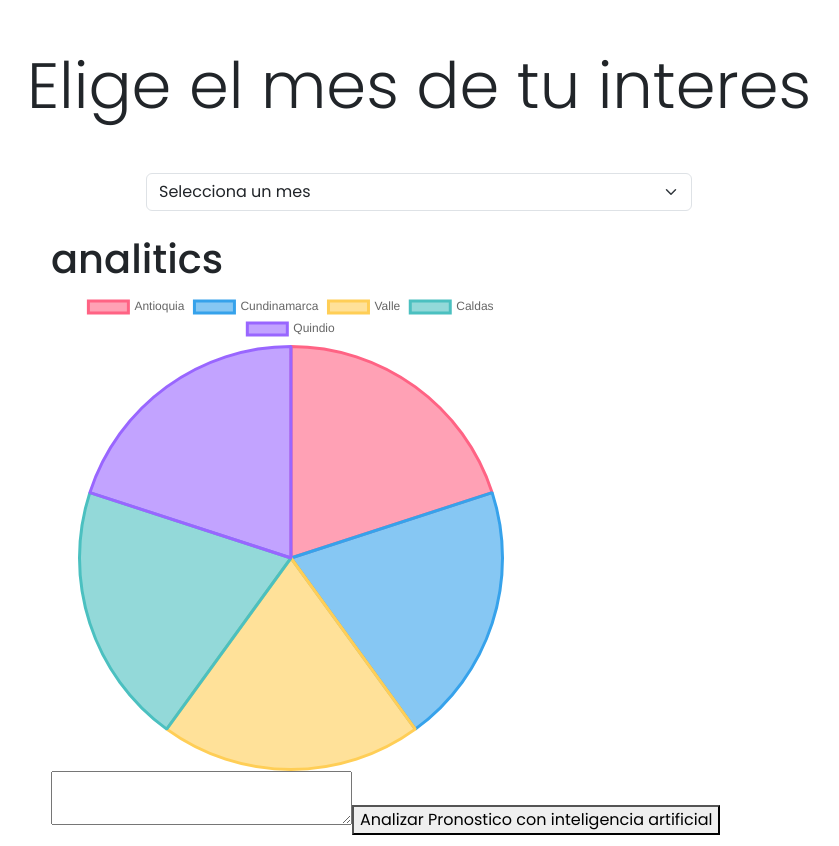
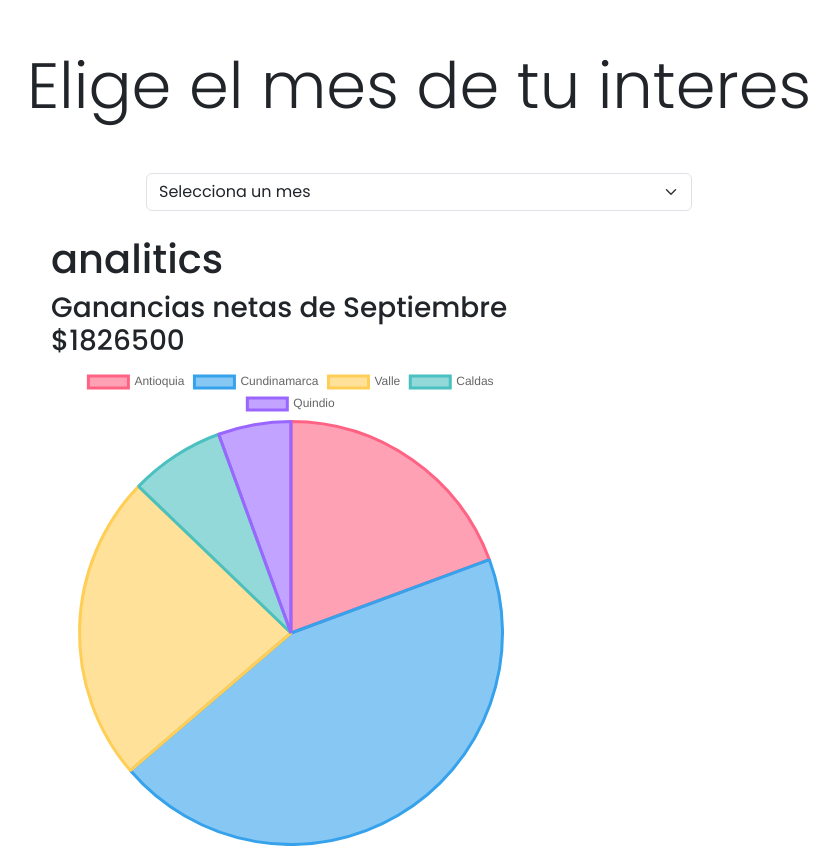
Before and after one commit to BallesterosDev56/Desarrollo-Libre-2024, a React (Vite) app in the folder frontend/: page /admin_home/analitics in a window 1280 px wide. Shown: the whole page, without its empty margins (221-1060 px from the left). Built offline with nearby package versions, Linux system fonts and the light colour scheme; sample sign-in values are in the browser's storage.

Commit message:
Back v4.0 dia 3

```diff
--- a/frontend/src/logic/fetchStonks/fetchStonks.jsx
+++ b/frontend/src/logic/fetchStonks/fetchStonks.jsx
@@ -5,7 +5,9 @@ export const fetchStonks = async (mes) => {
       const response = await fetch(`http://localhost:3000/stadistics/${mes}`);
       const data = await response.json();
       if(data.success === true){
-        return data.result.regionales;
+        console.log(data.result);
+
+        return data.result;
       }else{
         console.log(data);
       }
--- a/frontend/src/pages/admin/analitics/Analitics.jsx
+++ b/frontend/src/pages/admin/analitics/Analitics.jsx
@@ -10,8 +10,10 @@ Chart.register(ArcElement, Tooltip, Legend)
 
 export const Analitics = ()=> {
     const [selectedRegion, setSelectedRegion] = useState("");
-    const [datos, setDatos] = useState([15,15,15,15,15]);
+    const [datos, setDatos] = useState([353500,810500,428500,132500,101500]);
     const [loading, setLoading] = useState(false);
+    const [total, setTotal] = useState(1826500)
+    const [mes, setMes] = useState("Septiembre")
     const months = {
       Enero: 'Enero',
       Febrero: 'Febrero',
@@ -52,13 +54,14 @@ export const Analitics = ()=> {
         ],
       };
       const handleRegionChange = (event) => {
-        setDatos([1530500,1115400,1214000,1460500,1089500])
+        setDatos([353500,810500,428500,132500,101500])
+        setMes(event.target.value)
         const region = event.target.value;
         setSelectedRegion(region);
         let ganacias = []
         fetchStonks(region).then((response)=> {
-          console.log(response);
-          response.forEach(region => {
+          setTotal(response.total)
+          response.regionales.forEach(region => {
             ganacias.push(region.totalRegional)
           });
           setDatos([...ganacias])
@@ -104,6 +107,7 @@ export const Analitics = ()=> {
           <>
             <div className="grafico">
               <h1>analitics</h1>
+              <h3>Ganancias netas de {mes} ${total}</h3>
               <Pie data={data} className="pie"/>
             </div>
           </>
```
